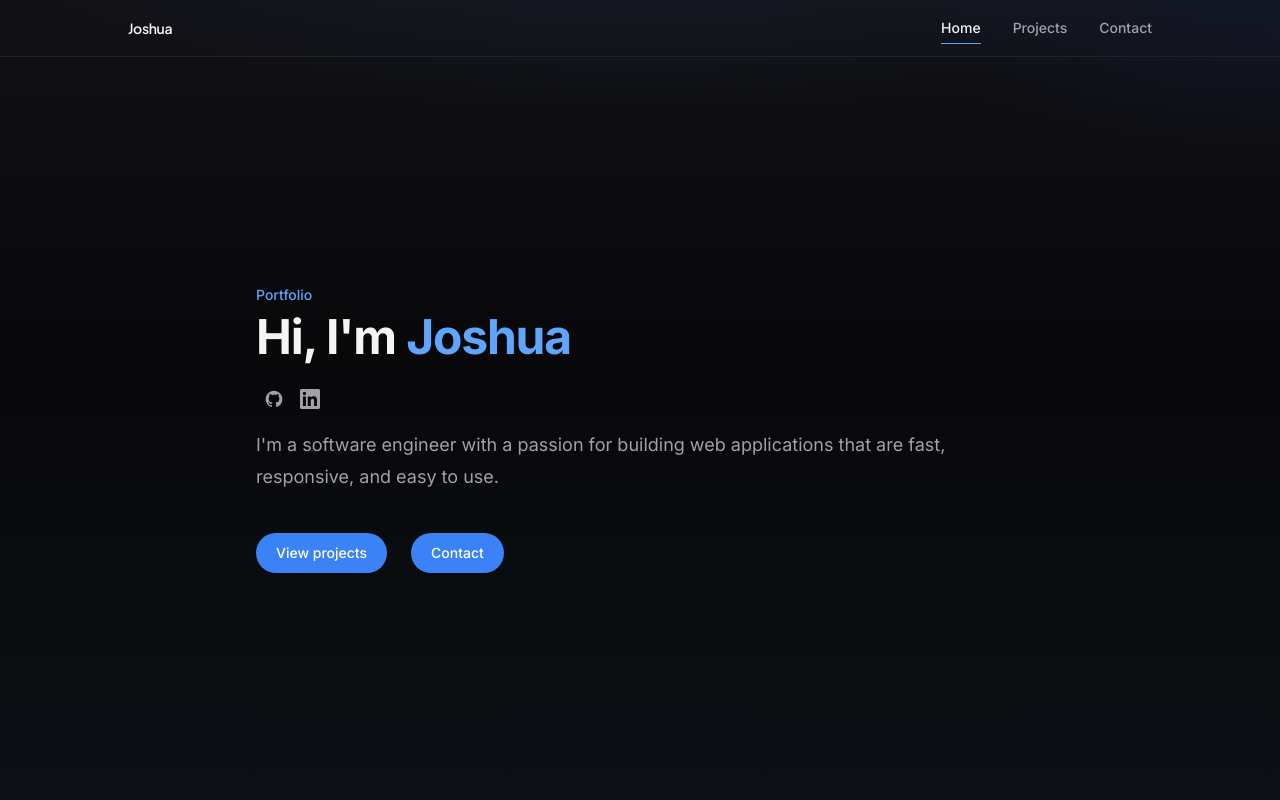
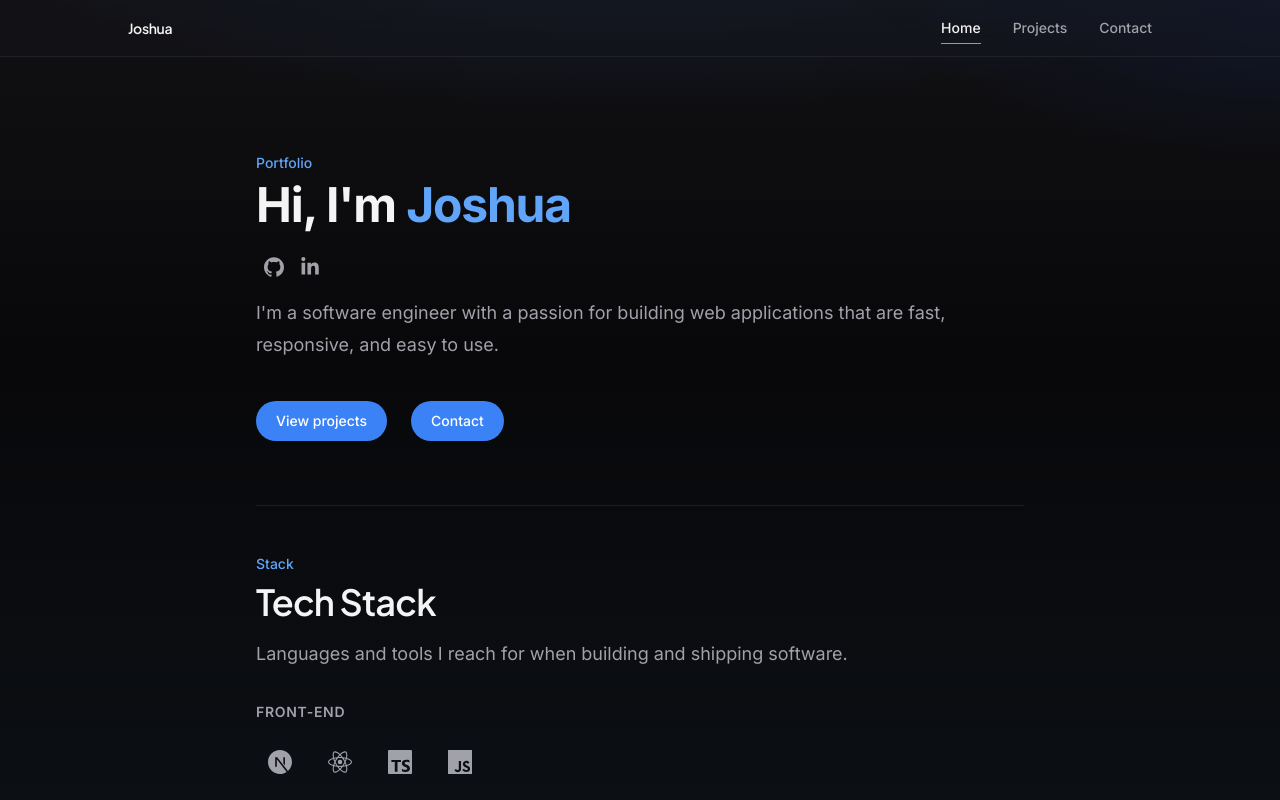
Before and after one commit to RRowDY/portfolio, a Next.js app: page / in a window 1280 px wide. Shown: the top 800 px of the page. Built offline with nearby package versions, Linux system fonts and the light colour scheme.

Commit message:
add tech stack section with react-icons

```diff
--- a/app/page.tsx
+++ b/app/page.tsx
@@ -1,9 +1,116 @@
 import { site } from "@/content/site";
 import { HeroSocialLinks } from "@/components/hero-social-links";
+import type { IconType } from "react-icons";
+import {
+  SiGit,
+  SiGithub,
+  SiJavascript,
+  SiMysql,
+  SiNextdotjs,
+  SiPostgresql,
+  SiReact,
+  SiTypescript,
+} from "react-icons/si";
+
+type TechItem = {
+  name: string;
+  Icon: IconType;
+};
+
+type TechCategory = {
+  title: string;
+  items: TechItem[];
+};
+
+const techCategories: TechCategory[] = [
+  {
+    title: "Front-End",
+    items: [
+      { name: "Next.js", Icon: SiNextdotjs },
+      { name: "React", Icon: SiReact },
+      { name: "TypeScript", Icon: SiTypescript },
+      { name: "JavaScript", Icon: SiJavascript },
+    ],
+  },
+  {
+    title: "Back-End & data",
+    items: [
+      { name: "MySQL", Icon: SiMysql },
+      { name: "PostgreSQL", Icon: SiPostgresql },
+    ],
+  },
+  {
+    title: "Tools & workflow",
+    items: [
+      { name: "Git", Icon: SiGit },
+      { name: "GitHub", Icon: SiGithub },
+    ],
+  },
+];
+
+function TechStackSection() {
+  return (
+    <section className="mt-16 border-t border-border/60 pt-12" aria-labelledby="tech-stack-heading">
+      <p className="text-sm font-medium text-accent-bright">Stack</p>
+      <h2
+        id="tech-stack-heading"
+        className="mt-2 font-display text-3xl font-semibold tracking-tight text-foreground sm:text-4xl"      >
+        Tech Stack
+      </h2>
+      <p className="mt-4 text-lg leading-8 text-muted">
+        Languages and tools I reach for when building and shipping software.
+      </p>
+      <div className="mt-8 flex flex-col gap-10">
+        {techCategories.map((category) => (
+          <div key={category.title}>
+            <h3 className="text-sm font-semibold uppercase tracking-wider text-muted">
+              {category.title}
+            </h3>
+            <ul className="mt-4 flex flex-wrap gap-3" role="list">
+              {category.items.map(({ name, Icon }) => (
+                <li key={name} role="listitem">
+                  <div
+                    className="group relative flex flex-col items-center"
+                    aria-label={name}
+                  >
+                    <div
+                      className={[
+                        "flex size-12 items-center justify-center rounded-xl border border-transparent",
+                        "text-muted transition-[transform,color,border-color,box-shadow] duration-200 ease-in-out",
+                        "group-hover:scale-105 group-hover:border-accent group-hover:text-accent",
+                        "group-focus-within:scale-105 group-focus-within:border-accent group-focus-within:text-accent",
+                        "motion-reduce:transition-none motion-reduce:group-hover:scale-100",
+                      ].join(" ")}
+                    >
+                      <Icon className="size-6 shrink-0" aria-hidden />
+                    </div>
+                    <span
+                      className={[
+                        "pointer-events-none absolute top-full z-10 mt-2 whitespace-nowrap rounded-md",
+                        "border border-border bg-elevated px-2.5 py-1 text-sm font-medium text-foreground",
+                        "opacity-0 transition-[opacity,transform] duration-200 ease-in-out",
+                        "translate-y-1 group-hover:opacity-100 group-hover:translate-y-0",
+                        "group-focus-within:opacity-100 group-focus-within:translate-y-0",
+                        "motion-reduce:transition-none",
+                      ].join(" ")}
+                      aria-hidden
+                    >
+                      {name}
+                    </span>
+                  </div>
+                </li>
+              ))}
+            </ul>
+          </div>
+        ))}
+      </div>
+    </section>
+  )
+}
 
 export default function Home() {
   return (
-    <main className="flex-1 flex flex-col justify-center px-6 py-24 sm:px-10 lg:px-16">
+    <main className="flex flex-1 flex-col px-6 py-24 sm:px-10 lg:px-16">
       <div className="mx-auto w-full max-w-3xl">
         <p className="text-sm font-medium text-accent-bright">Portfolio</p>
         <h1 className="mt-2 text-4xl font-bold tracking-tight text-foreground sm:text-5xl">Hi, I'm <span className="text-accent-bright">{site.name}</span></h1>
@@ -25,6 +132,7 @@ export default function Home() {
             Contact
           </a>
         </div>
+        <TechStackSection />
       </div>
     </main>
   );
--- a/components/hero-social-links.tsx
+++ b/components/hero-social-links.tsx
@@ -1,5 +1,15 @@
 import { site } from "@/content/site";
-import { socialIconById, type SocialIconId } from "@/components/icons/social-icons";
+// import { socialIconById, type SocialIconId } from "@/components/icons/social-icons";
+import type { IconType } from "react-icons";
+import { FaLinkedinIn } from "react-icons/fa6";
+import { SiGithub } from "react-icons/si";
+
+const socialIconById = {
+    github: SiGithub,
+    linkedin: FaLinkedinIn,
+} as const satisfies Record<string, IconType>;
+
+type SocialIconId = keyof typeof socialIconById;
 
 const ICON_SLOT = "2.25rem";
 
--- a/components/icons/social-icons.tsx
+++ /dev/null
@@ -1,49 +0,0 @@
-import type { ComponentProps } from "react";
-
-type IconProps = ComponentProps<"svg">;
-
-function IconBase({ children, ...props }: IconProps & { children: React.ReactNode }) {
-  return (
-    <svg
-      xmlns="http://www.w3.org/2000/svg"
-      viewBox="0 0 24 24"
-      width={20}
-      height={20}
-      aria-hidden="true"
-      focusable="false"
-      fill="currentColor"
-      {...props}
-    >
-      {children}
-    </svg>
-  );
-}
-
-export function GitHubIcon(props: IconProps) {
-  return (
-    <IconBase {...props}>
-      <path
-        fillRule="evenodd"
-        d="M12 2C6.477 2 2 6.484 2 12.021c0 4.428 2.865 8.166 6.839 9.492.5.092.682-.217.682-.483 0-.237-.008-.868-.013-1.703-2.782.605-3.369-1.343-3.369-1.343-.454-1.158-1.11-1.466-1.11-1.466-.908-.62.069-.608.069-.608 1.003.07 1.531 1.032 1.531 1.032.892 1.53 2.341 1.088 2.91.832.092-.647.35-1.088.636-1.338-2.22-.253-4.555-1.113-4.555-4.951 0-1.093.39-1.988 1.029-2.688-.103-.253-.446-1.272.098-2.65 0 0 .84-.27 2.75 1.026A9.564 9.564 0 0112 6.844c.85.004 1.705.115 2.504.337 1.909-1.296 2.747-1.027 2.747-1.027.546 1.379.202 2.398.1 2.651.64.7 1.028 1.595 1.028 2.688 0 3.848-2.339 4.695-4.566 4.943.359.309.678.92.678 1.855 0 1.338-.012 2.419-.012 2.747 0 .268.18.58.688.482A10.019 10.019 0 0022 12.021C22 6.484 17.522 2 12 2z"
-        clipRule="evenodd"
-      />
-    </IconBase>
-  );
-}
-
-export function LinkedInIcon(props: IconProps) {
-  return (
-    <IconBase {...props}>
-      <path
-        d="M20.447 20.452h-3.554v-5.569c0-1.328-.027-3.037-1.852-3.037-1.853 0-2.136 1.445-2.136 2.939v5.667H9.351V9h3.414v1.561h.046c.477-.9 1.637-1.85 3.37-1.85 3.601 0 4.267 2.37 4.267 5.455v6.286zM5.337 7.433a2.062 2.062 0 01-2.063-2.065 2.064 2.064 0 114.126 0 2.063 2.063 0 01-2.063 2.065zm1.782 13.019H3.555V9h3.564v11.452zM22.225 0H1.771C.792 0 0 .774 0 1.729v20.542C0 23.227.792 24 1.771 24h20.451C23.2 24 24 23.227 24 22.271V1.729C24 .774 23.2 0 22.222 0h.003z"
-      />
-    </IconBase>
-  );
-}
-
-export const socialIconById = {
-  github: GitHubIcon,
-  linkedin: LinkedInIcon,
-} as const;
-
-export type SocialIconId = keyof typeof socialIconById;
--- a/package.json
+++ b/package.json
@@ -12,6 +12,7 @@
     "next": "16.3.6",
     "react": "19.2.8",
     "react-dom": "19.2.8",
+    "react-icons": "^5.7.0",
     "resend": "^6.28.1"
   },
   "devDependencies": {
```
Also changed, not shown: 1 other file (tests, documents, lock files or other folders).
